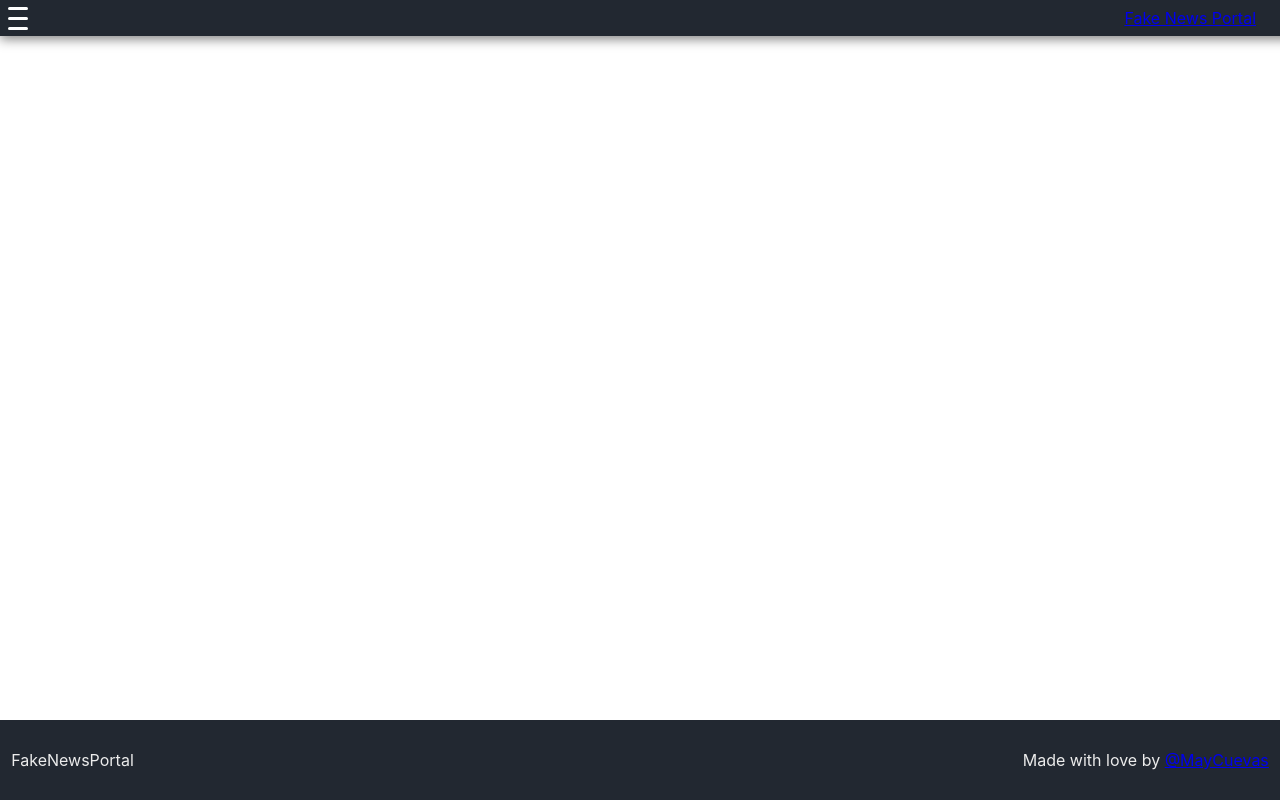
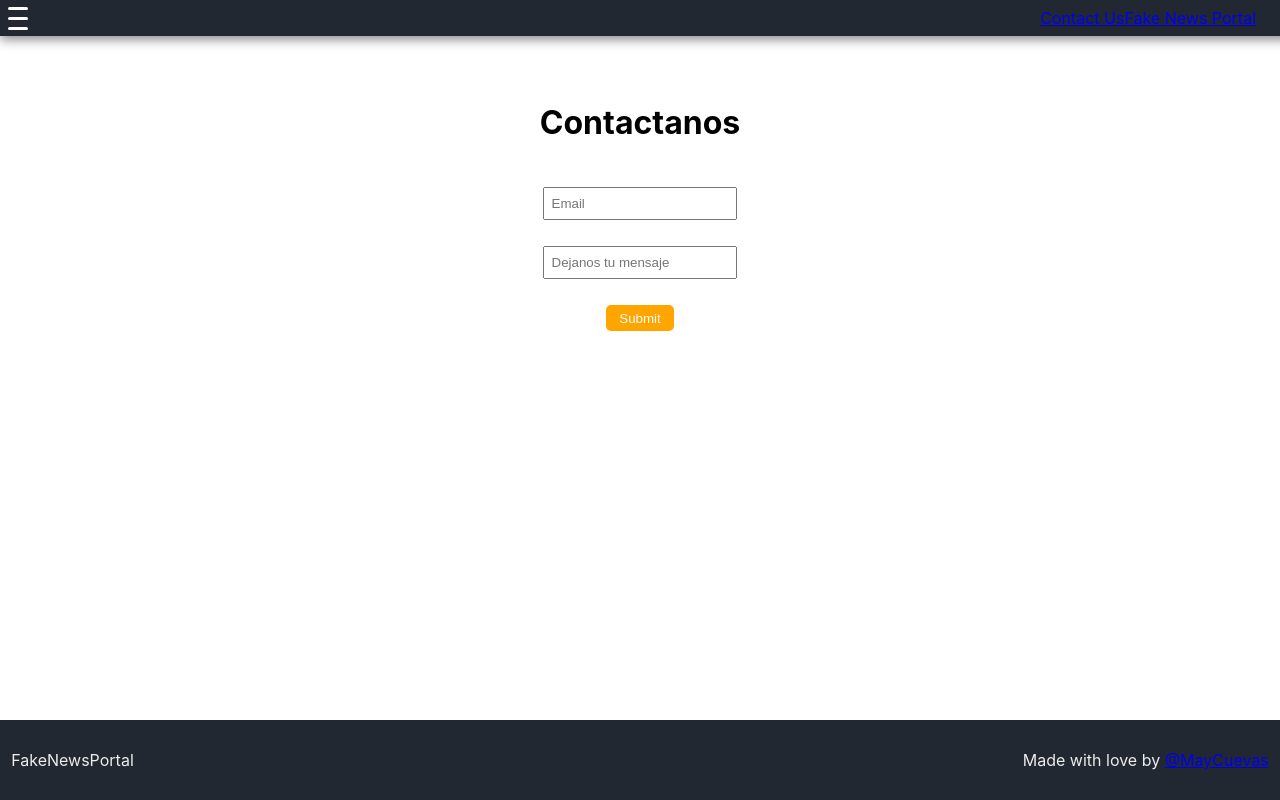
Before and after one commit to MayCuevas/Journal-App, a React (Create React App) app: page /contact in a window 1280 px wide. Built offline with nearby package versions, Linux system fonts and the light colour scheme.

Commit message:
se agrego form de contacto

```diff
--- a/src/App.js
+++ b/src/App.js
@@ -4,6 +4,7 @@ import Header from "./components/header/header";
 import HomeLayout from "./Pages/Home/home";
 import Footer from "./components/footer/footer";
 import NewsLayout from "./Pages/News/news";
+import ContactLayout from "./Pages/Contact/contact";
 import {Switch, Route} from 'react-router-dom';
 
 function App() {
@@ -12,6 +13,7 @@ function App() {
       <Header />
         <Switch>
           <Route path="/news" component={NewsLayout} />
+          <Route path ="/contact" component={ContactLayout} />
           <Route path="/" exact component={HomeLayout} />
         </Switch>
       <Footer />
--- /dev/null
+++ b/src/Pages/Contact/contact.js
@@ -0,0 +1,13 @@
+import React from 'react';
+import Form from '../../components/form/form'
+
+const ContactLayout = () => {
+return(
+    <div>
+    <h1>Contact us </h1>
+    <Form />
+    </div>
+    );
+}
+
+export default ContactLayout;
--- /dev/null
+++ b/src/components/form/form.js
@@ -0,0 +1,54 @@
+import React, { useState } from "react";
+import "./form.scss";
+
+const Form = () => {
+
+    const [form, setState] = useState({
+        email: '',
+        message: ''
+    });
+
+
+    const handleSubmit = (event) => {
+        event.preventDefault();
+        console.log(form.message)
+    };
+
+    const onChanges = (event) => {
+        event.persist();
+        setState({
+            ...form,
+            [event.target.name]: event.target.value
+        });
+    };
+
+    return (
+        <div className="contact-holder">
+            <h1>Contactanos</h1>
+            <form onSubmit={handleSubmit} className="contact-form">
+                <input
+                    type="label"
+                    placeholder="Email"
+                    name="email"
+                    required
+                    className="contact-form__input"
+                    onChange={onChanges}
+                />
+                <input
+                    type="text"
+                    placeholder="Dejanos tu mensaje"
+                    name="message"
+                    required
+                    className="contact-form__input"
+                    onChange={onChanges}
+                />
+                <input
+                    className="contact-form__button"
+                    type="submit"
+                />
+            </form>
+        </div>
+    );
+}
+
+export default Form
--- /dev/null
+++ b/src/components/form/form.scss
@@ -0,0 +1,33 @@
+.contact-holder{
+   display: inline-flex;
+   flex-direction: column;
+   align-items: center;
+   justify-content: center;
+   align-self: center;
+   width: 100%;
+   justify-self: center;
+   padding-top : 4em;
+
+    .contact-form{
+
+        padding : 2em;
+        display: flex;
+        flex-direction: column;
+        justify-content: center;
+        align-items: center;
+
+        &__button{
+            margin: 1em;
+            padding: .4em 1em;
+            background-color: orange;
+            border: none;
+            border-radius: 5px;
+            color:white;
+            box-shadow: none;
+        }
+        &__input{
+            padding: .5em;
+            margin: 1em;
+        }
+    }
+}
--- a/src/components/header/header.js
+++ b/src/components/header/header.js
@@ -9,6 +9,7 @@ const links = items.map((item) => (
 const Header = (props) => {
   return (
     <header className="header-container">
+      <Link to="/contact"><p>Contact Us </p></Link>
       <Link to="/"><p className="header-container__title">Fake News Portal</p></Link>
       <div className="menu-wrapper">
         <input type="checkbox" className="toggler" />
```
Also changed, not shown: src/common/data/asideNews.json (deleted, +0 -20 lines), src/Pages/Contact/contact.scss (added).
